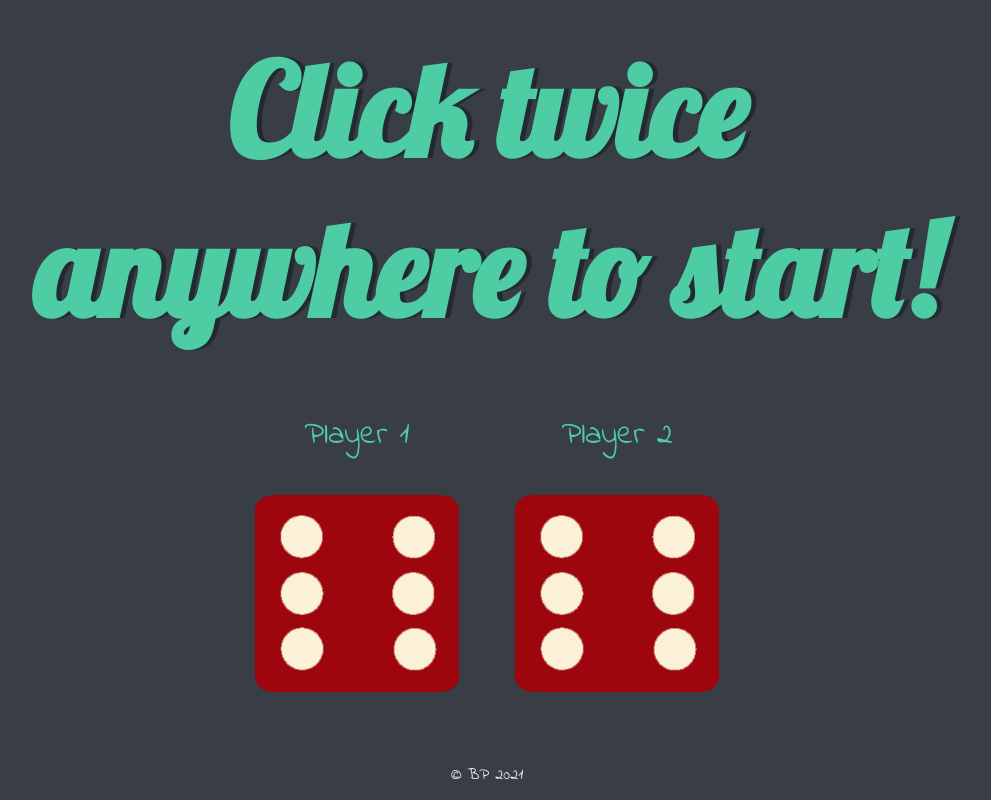
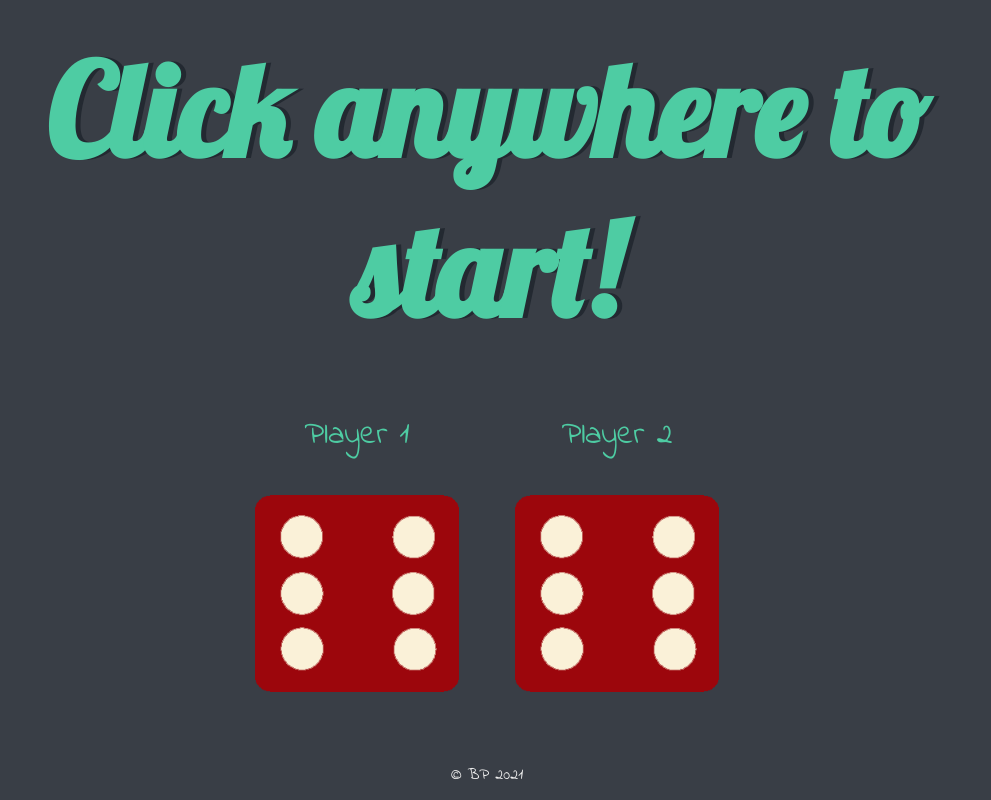
Before and after one commit to PetroBezpalko/Dicee, a plain HTML site: page index.html in a window 1280 px wide. Shown: the whole page, without its empty margins (153-1144 px from the left). Drawn offline with Linux system fonts and the light colour scheme.

Commit message:
Update index.html

```diff
--- a/index.html
+++ b/index.html
@@ -10,7 +10,7 @@
   <body>
 
     <div class="container">
-      <h1>Click twice anywhere to start!</h1>
+      <h1>Click anywhere to start!</h1>
 
       <div class="dice">
         <p>Player 1</p>
```
